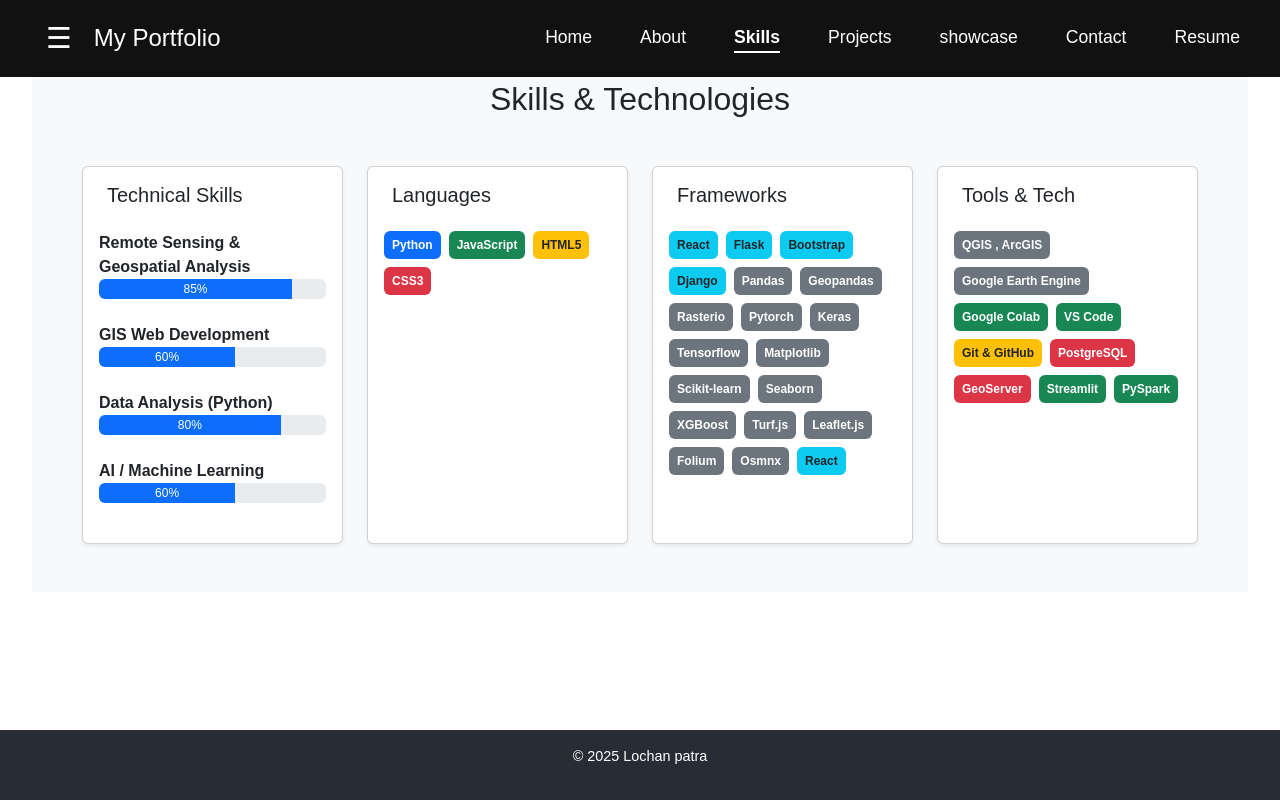
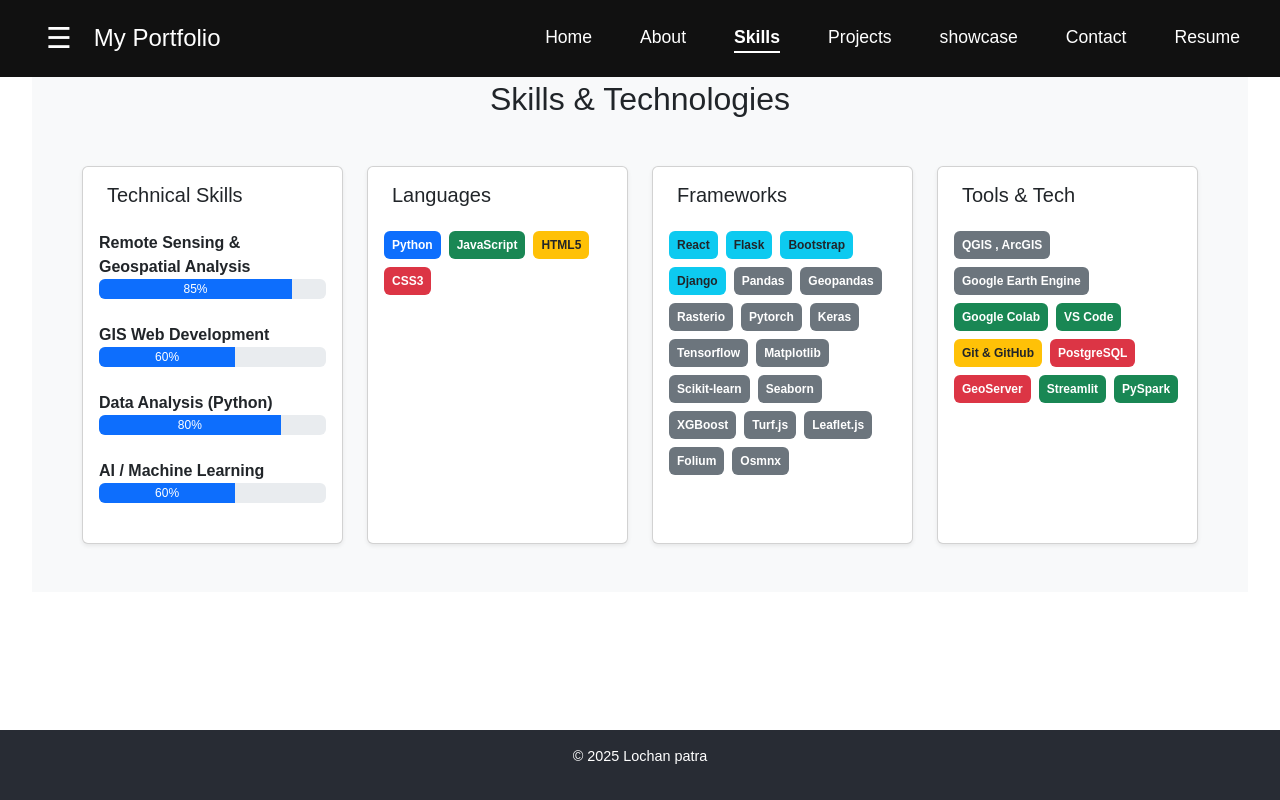
Before and after one commit to lochanpatra/hourport, a React (Vite) app: page /skills in a window 1280 px wide. Built offline with nearby package versions, Linux system fonts and the light colour scheme.

Commit message:
Update Skills.tsx

```diff
--- a/src/pages/Skills.tsx
+++ b/src/pages/Skills.tsx
@@ -44,7 +44,7 @@ const Skills = () => {
               { name: "Turf.js", badgeClass: "bg-secondary" },
               { name: "Leaflet.js", badgeClass: "bg-secondary" },
                { name: "Folium", badgeClass: "bg-secondary" },
-                { name: "Osmnx", badgeClass: "bg-secondary" }, { name: "React", badgeClass: "bg-info text-dark" },
+                { name: "Osmnx", badgeClass: "bg-secondary" },
 
   ];
 
```
